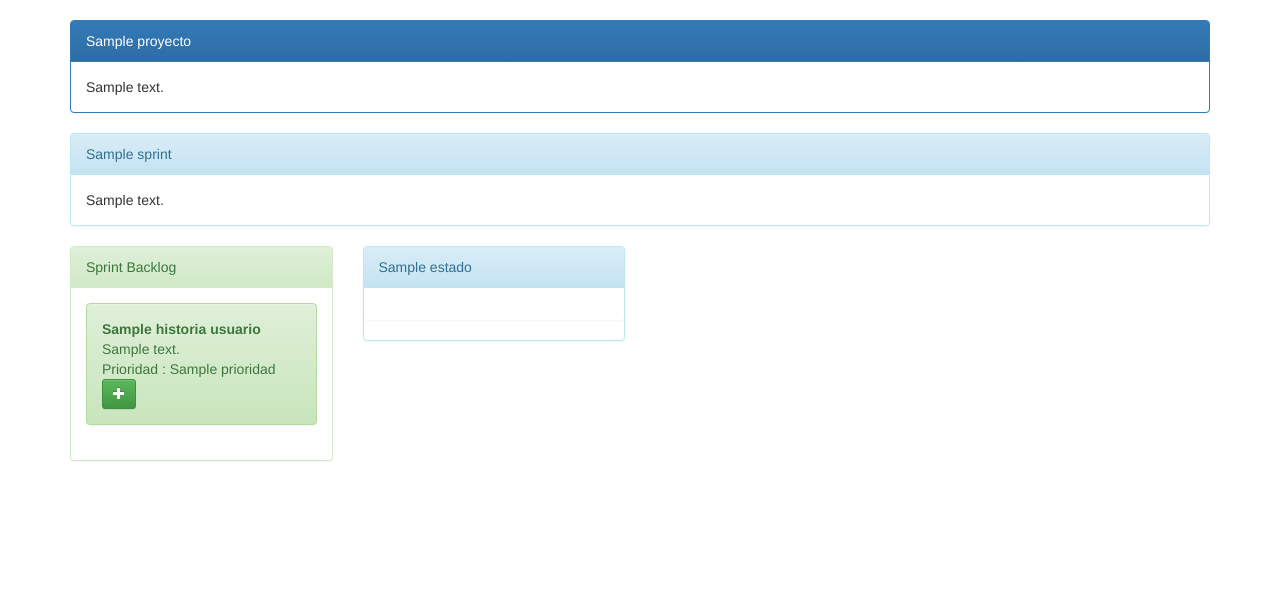
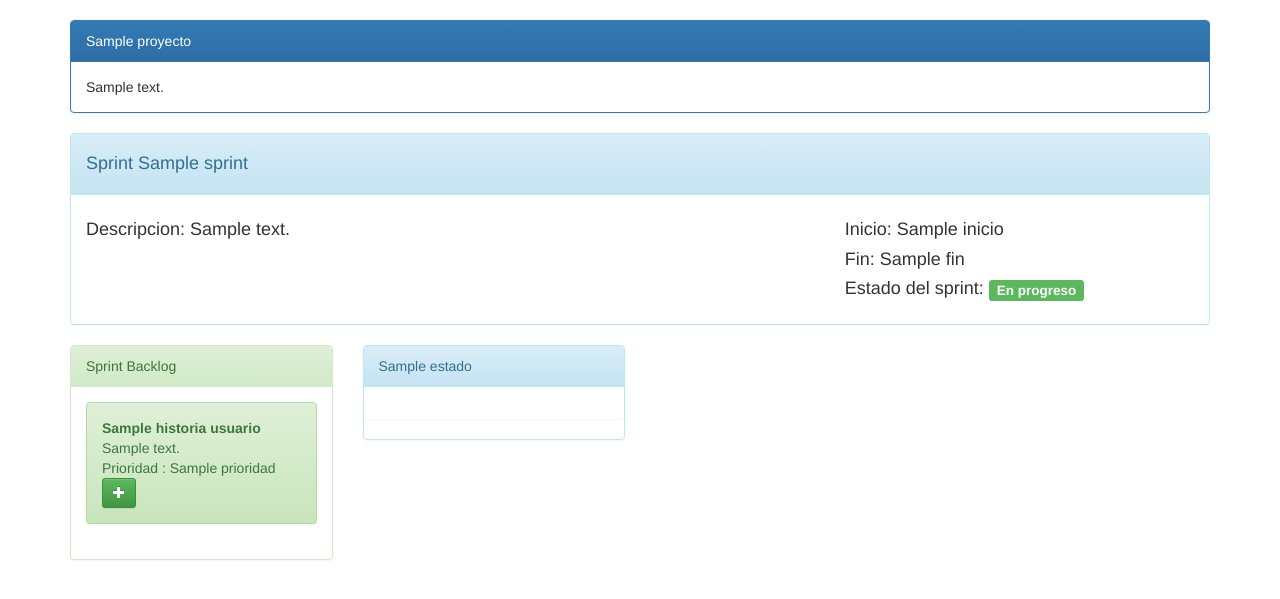
Before and after one commit to danielstp/jaguares, a Django app: template jaguares/templates/proyecto/tablero.html in a window 1280 px wide. Shown: the part 52-651 px from the top of the page. Run offline with Django 3.2, Linux system fonts and the light colour scheme; the template is opened without the code that fills it: most values are stand-ins (such as "Sample title", 1, 10 or a date in 2020); parts of the project's set-up code (start-up, migrations or seed data) failed here and were passed over; some libraries are stand-ins or nearby versions.

Commit message:
Mostrar informacion de Sprint

```diff
--- a/jaguares/templates/proyecto/tablero.html
+++ b/jaguares/templates/proyecto/tablero.html
@@ -14,9 +14,24 @@
     </div>
     <div class="col-md-12">
         <div class="panel panel-info">
-            <div class="panel-heading">{{ sprint.nombre }}</div>
-            <div class="panel-body"> {{ sprint.descripción }}
-
+            <div class="panel-heading"><h4>Sprint {{ sprint.nombre }}</h4></div>
+            <div class="panel-body">
+              <div class="row">
+                <div class="col-xs-12 col-md-8">
+                <h4>Descripcion: {{ sprint.descripción }}</h4>
+                </div>
+                <div class="col-xs-6 col-md-4">
+                <h4>Inicio: {{ sprint.inicio }}</h4>
+                <h4>Fin: {{ sprint.fin }}</h4>
+                <h4>Estado del sprint:
+                {% if sprint.finalizado  %}
+                    <span class="label label-danger">Finalizado</span>
+                {% else  %}
+                    <span class="label label-success">En progreso</span>
+                {% endif  %}
+                </h4>
+                </div>
+              </div>
             </div>
         </div>
     </div>
```
